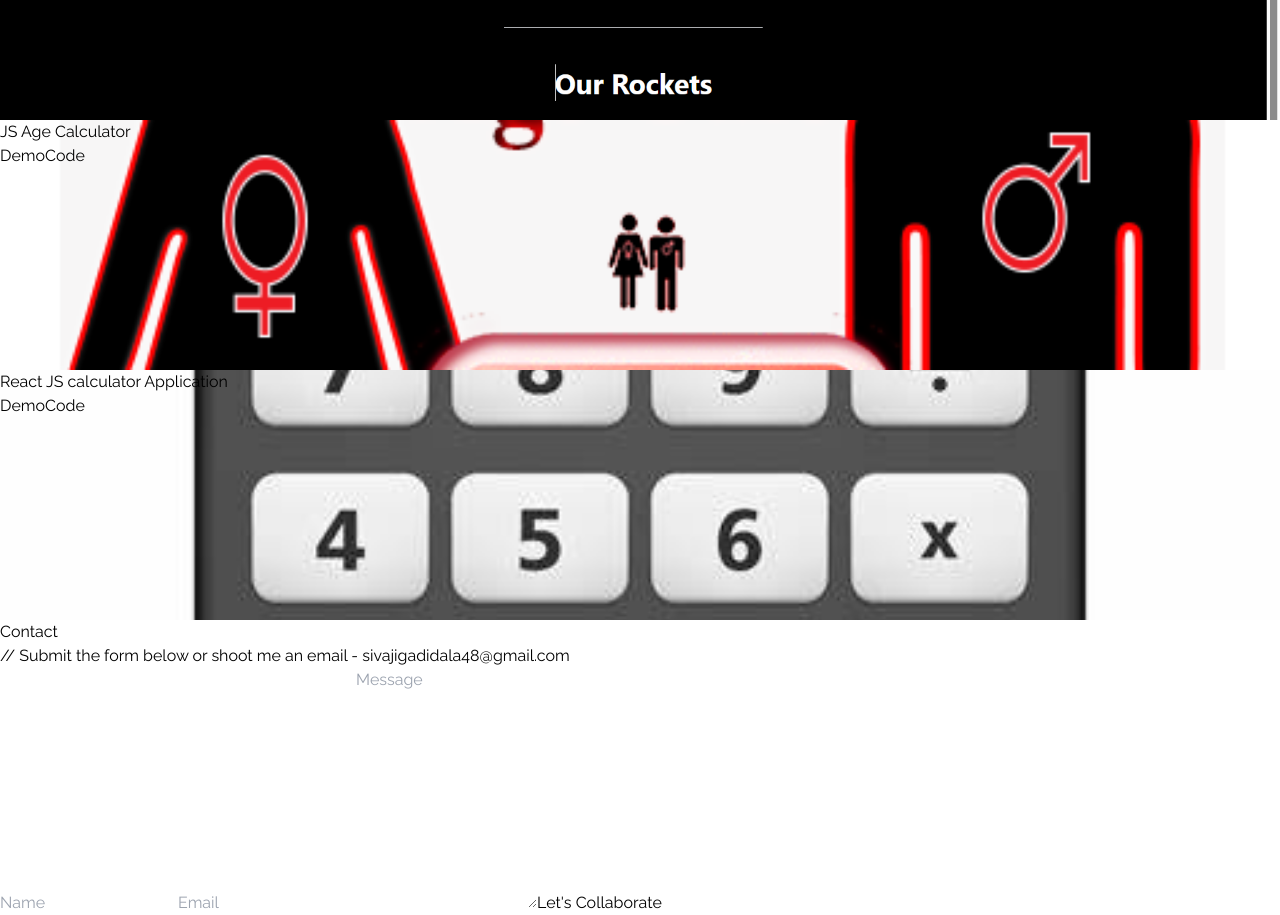
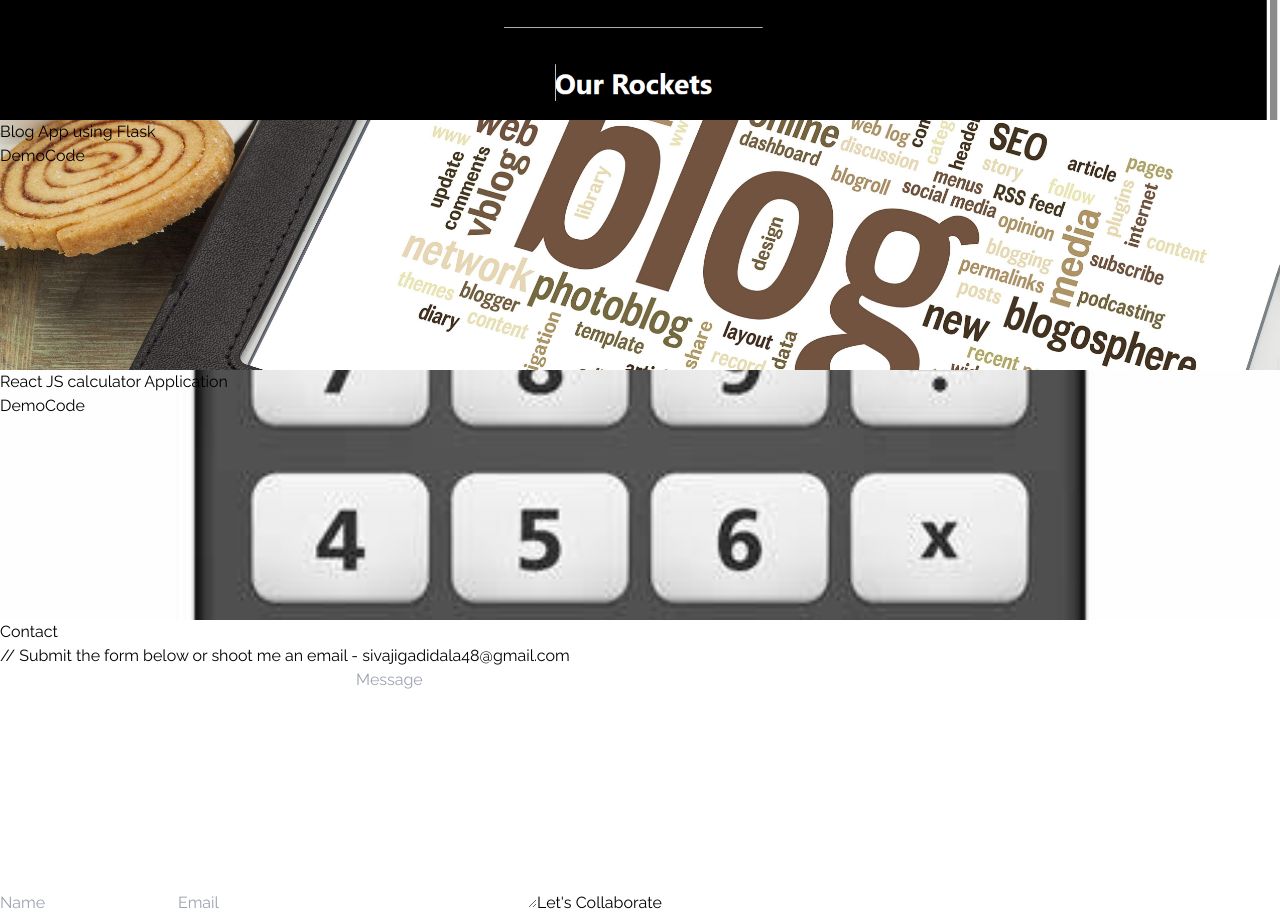
Before and after one commit to sivajisj/react-portfolio-sj, a React (Vite) app: page / in a window 1280 px wide. Shown: the part 5040-5955 px from the top of the page. Built offline with nearby package versions, Linux system fonts and the light colour scheme.

Commit message:
project is updated

```diff
--- a/src/components/Workk.jsx
+++ b/src/components/Workk.jsx
@@ -1,5 +1,5 @@
 import React from 'react'
- import AgeC from "../assets/agec.png"
+ import Blog from "../assets/blog.jpg"
  import Calculator from "../assets/calc.jpg"
 
  import ExpenseTracker from "../assets/expenseT.png"
@@ -114,21 +114,20 @@ const Workk = () => {
                 </div>
 
 
-                <div style={{backgroundImage:`url(${AgeC})`}} className='shadow-lg shadow-[#040c16] container
+                <div style={{backgroundImage:`url(${Blog})`}} className='shadow-lg shadow-[#040c16] container
                 items-center group rounded-md flex justify-center
                 mx-auto content-div'>
                      {/* hover effect */}
                       <div className='opacity-0 group-hover:opacity-100'>
                         <h3 className='text-2xl font-bold text-white tracking-wider text-center mx-6'>
-                           JS
-                            Age Calculator
+                          Blog App using Flask
                         </h3>
 
                         <div className='flex justify-center items-center'>
-                        <a href="https://age-calculatorr-app.netlify.app">
+                        <a href="https://blog-app-flask-cjuj.onrender.com/">
                             <button className='text-center rounded-lg px-4 py-3 m-2 bg-white text-gray-700 font-bold text-lg '> Demo</button>
                         </a>
-                        <a href="https://github.com/sivajisj/AgeCalculator">
+                        <a href="https://github.com/sivajisj/Blog-App">
                             <button className='text-center rounded-lg px-4 py-3 m-2 bg-white text-gray-700 font-bold text-lg '> Code</button>
                         </a>
                         </div>
```
Also changed, not shown: src/assets/blog.jpg (added).
